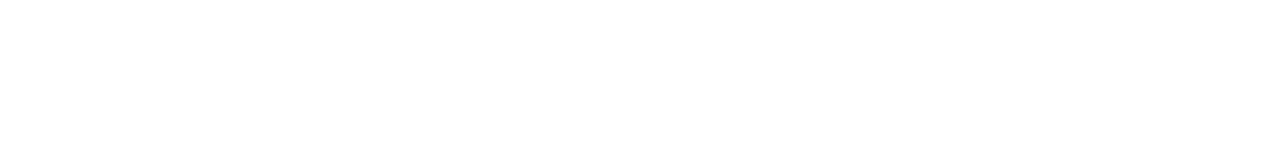
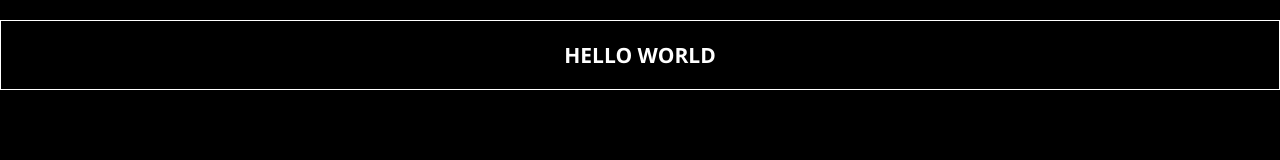
Before and after one commit to sahid25/my-first-github-project, a plain HTML site: page index.html in a window 1280 px wide. Drawn offline with Linux system fonts and the light colour scheme.

Commit message:
Add some css and html text for design

```diff
--- a/index.html
+++ b/index.html
@@ -5,10 +5,11 @@
   <meta charset="UTF-8">
   <meta name="viewport" content="width=device-width, initial-scale=1.0">
   <title>Document</title>
+  <link rel="stylesheet" href="style.css">
 </head>
 
 <body>
-
+  <h3 class="hlw-w"> hello World </h3>
 </body>
 
 </html>
--- a/style.css
+++ b/style.css
@@ -0,0 +1,21 @@
+* {
+  margin: 0;
+  padding: 0;
+}
+
+body {
+  width: 100%;
+  /* overflow: hidden; */
+  background-color: black;
+}
+
+.hlw-w {
+  text-transform: uppercase;
+  text-align: center;
+  margin-top: 20px;
+  font-size: 21px;
+  padding: 20px;
+  border: 1px solid #ffffff;
+  font-family: 'Segoe UI', Tahoma, Geneva, Verdana, sans-serif;
+  color: #ffffff;
+}
```
